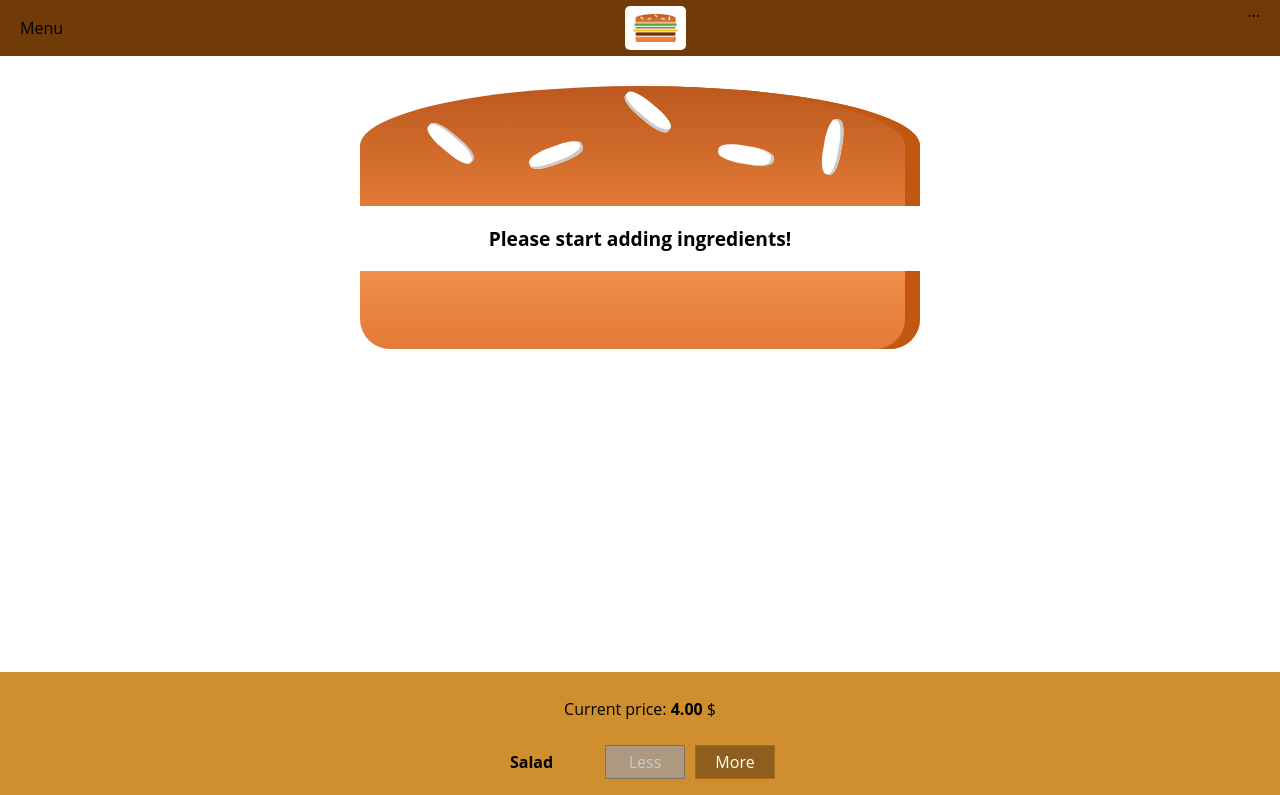
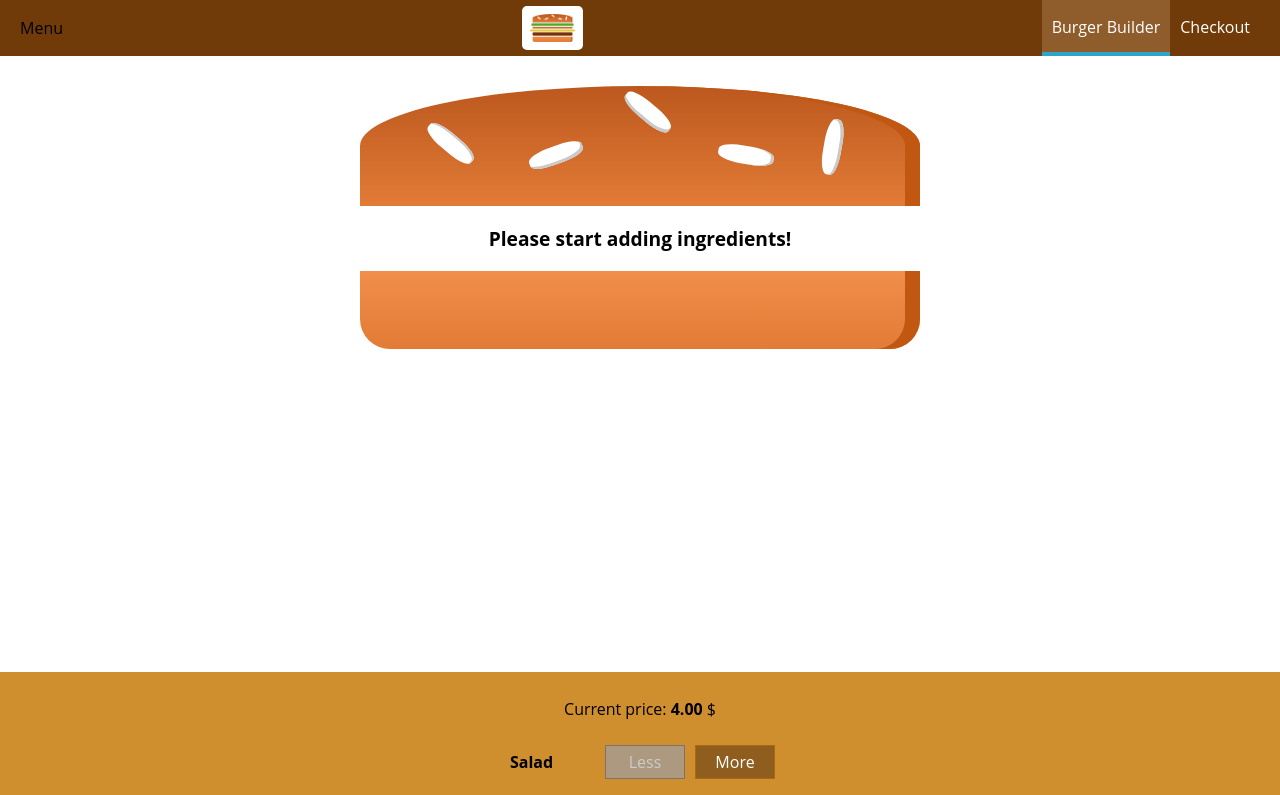
Before and after one commit to Dominik-Zajac/React..-..Burger-App, a React app: page / in a window 1280 px wide. Shown: the top 795 px of the page. Built offline with nearby package versions, Linux system fonts and the light colour scheme.

Commit message:
Create navigation

```diff
--- /dev/null
+++ b/src/components/Navigation/NavigationItems/NavigationItem/NavigationItem.css
@@ -0,0 +1,25 @@
+.NavigationItem {
+    display: flex;
+    align-items: center;
+    height: 100%;
+    margin: 0;
+    box-sizing: border-box;
+}
+
+.NavigationItem a {
+    display: block;
+    height: 100%;
+    padding: 16px 10px;
+    color: white;
+    text-decoration: none;
+    box-sizing: border-box;
+    border-bottom: 4px solid transparent;
+}
+
+.NavigationItem a:hover,
+.NavigationItem a:active,
+.NavigationItem a.active {
+    color: white;
+    background-color: #8F5C2C;
+    border-bottom: 4px solid #30A3C8;
+}
--- /dev/null
+++ b/src/components/Navigation/NavigationItems/NavigationItem/NavigationItem.js
@@ -0,0 +1,17 @@
+import React from 'react';
+
+/*Styles */
+import classes from './NavigationItem.css';
+
+const navigationItem = (props) => (
+    <li className={classes.NavigationItem}>
+        <a
+            href={props.link}
+            className={props.active ? classes.active : null}
+        >
+            {props.children}
+        </a>
+    </li>
+);
+
+export default navigationItem;
--- /dev/null
+++ b/src/components/Navigation/NavigationItems/NavigationItems.css
@@ -0,0 +1,8 @@
+.NavigationItems {
+    display: flex;
+    align-items: center;
+    height: 100%;
+    margin: 0;
+    padding: 0;
+    list-style: none;
+}
--- /dev/null
+++ b/src/components/Navigation/NavigationItems/NavigationItems.js
@@ -0,0 +1,16 @@
+import React from 'react';
+
+/* Components */
+import NavigationItem from './NavigationItem/NavigationItem';
+
+/* Styles */
+import classes from './NavigationItems.css';
+
+const navigationItems = () => (
+    <ul className={classes.NavigationItems}>
+        <NavigationItem link='/' active>Burger Builder</NavigationItem>
+        <NavigationItem link='/'>Checkout</NavigationItem>
+    </ul>
+);
+
+export default navigationItems;
--- a/src/components/Navigation/Toolbar/Toolbar.js
+++ b/src/components/Navigation/Toolbar/Toolbar.js
@@ -5,13 +5,14 @@
 
 /* Styles */
 import classes from './Toolbar.css';
+import NavigationItems from '../NavigationItems/NavigationItems';
 
 const toolbar = (props) => (
     <header className={classes.Toolbar}>
         <div>Menu</div>
         <Logo />
         <nav>
-            ...
+            <NavigationItems />
         </nav>
     </header>
 );
```
